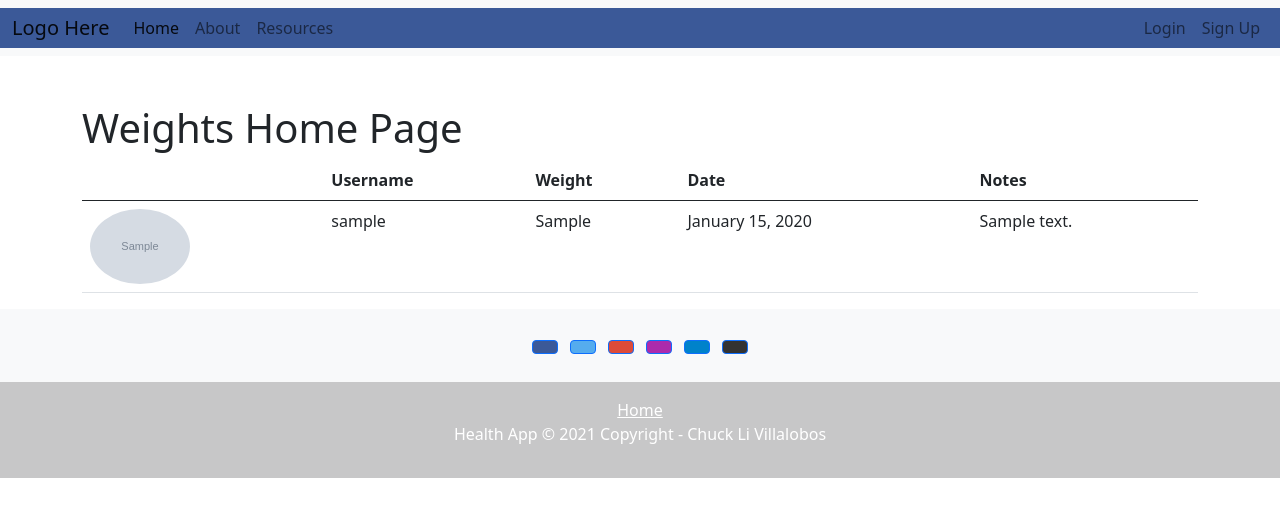
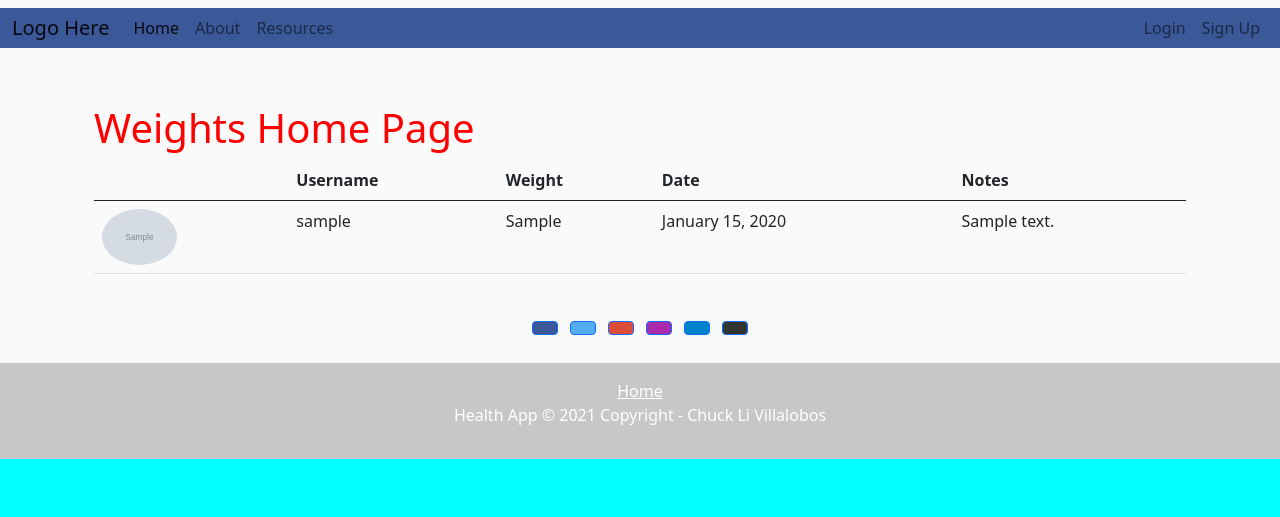
Before and after one commit to ticochuck/health-app, a Django app: page / in a window 1280 px wide. Shown: the top 517 px of the page. Run offline with Django 3.2, Linux system fonts and the light colour scheme; tables that the repository leaves empty hold one stand-in row (values such as "Sample post"); grey boxes marked "Sample" are stand-in pictures.

Commit message:
small style changes

```diff
--- /dev/null
+++ b/weights/static/weights/styles.css
@@ -0,0 +1,14 @@
+img {
+    width: 75px;
+}
+
+
+html {
+    background-color: aqua;
+}
+
+
+body {
+    background: #fafafa;
+    color: red;
+}
--- a/weights/templates/weights/base.html
+++ b/weights/templates/weights/base.html
@@ -10,24 +10,22 @@
 
     <link rel="stylesheet" type="text/css" href="{% static 'weights/styles.css' %}">
 
-    {% block link %}
-    {% endblock link %}
+    {% block link %}{% endblock link %}
 
     {% block title %}
 
         <title>Health App</title>
 
     {% endblock title %}
-
-
-
   </head>
   <body>
     <header>
         {% include 'partials/_navbar.html' %}
     </header>
 
+    <div class="container">
       <main role="main" class="container mb-1 mt-5 full-height">
+        {% block content %}
 
           {% if messages %}
               {% for message in messages %}
@@ -37,10 +35,9 @@
               {% endfor %}
           {% endif %}
 
-    <!-- Page Content -->
-    {% block content %} {% endblock content %}
+        {% endblock content %}
       </main>
-
+    </div>
 
     <footer>
         {% include 'partials/_footer.html' %}
--- a/weights/templates/weights/home.html
+++ b/weights/templates/weights/home.html
@@ -22,7 +22,7 @@
             {% for weight in data %}
             <tr>
             <th scope="row">
-                <img width='100' class="rounded-circle article-img" src="{{ weight.user.profile.image.url }}">
+                <img class="rounded-circle article-img" src="{{ weight.user.profile.image.url }}">
             </th>
             <td>{{ weight.user }}</th>
             <td>{{ weight.weight }}</td>
```
Lines whose indentation alone changed are shown as unchanged.
